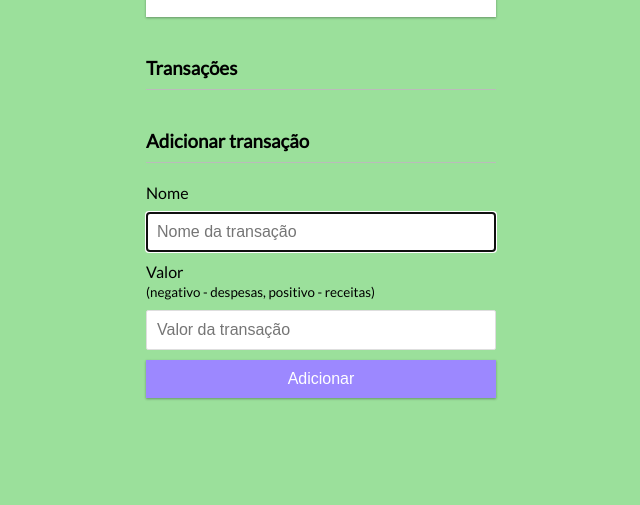
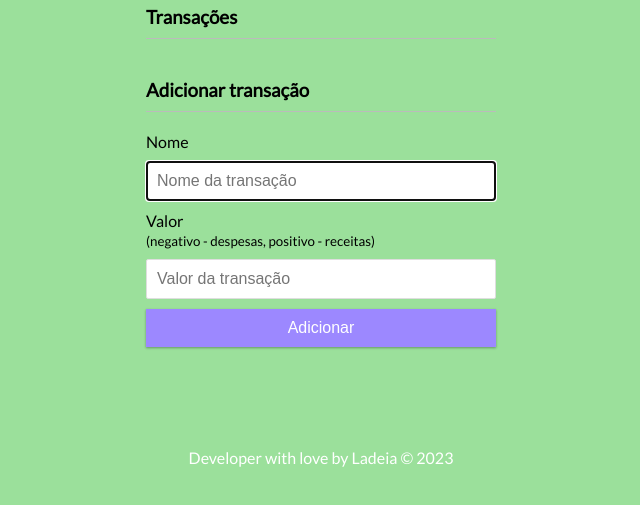
Before and after one commit to Ladeia2/AppFinanceiro, a plain HTML site: page index.html in a window 1280 px wide. Shown: the part 283-788 px from the top of the page, without its empty margins (319-959 px from the left). Drawn offline with Linux system fonts and the light colour scheme.

Commit message:
Update index.html

```diff
--- a/index.html
+++ b/index.html
@@ -53,6 +53,10 @@
       </form>
     </div>
 
+    <footer>
+        <p>Developer with love by Ladeia © 2023 </p>
+    </footer>
+
     <script src="script.js"></script>
   </body>
 </html>
```
